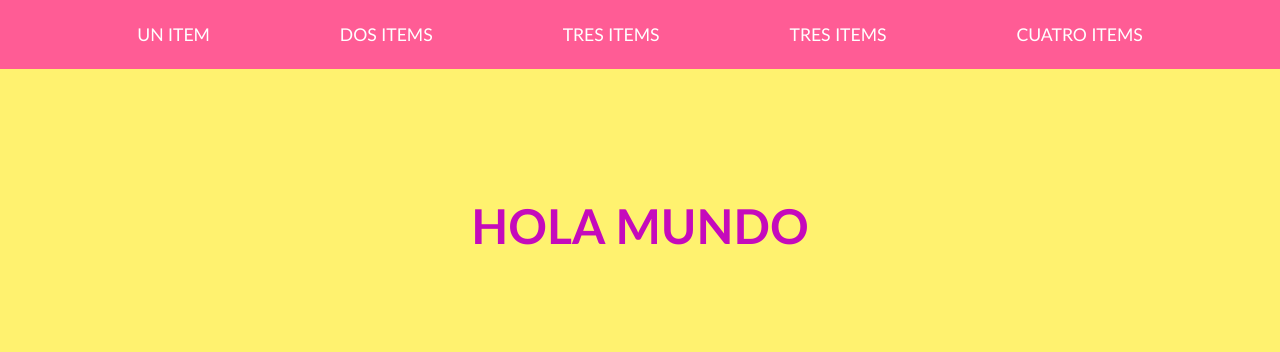
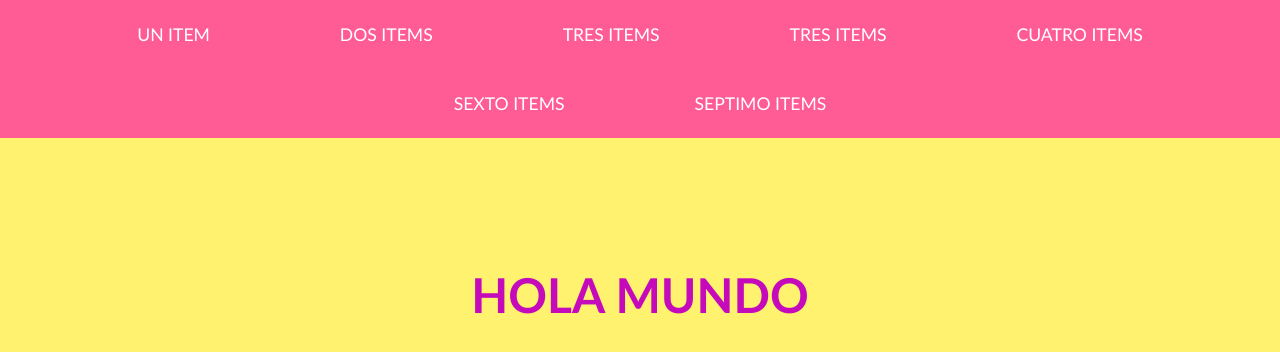
Before and after one commit to PatriciaVera/hyperblog, a plain HTML site: page index.html in a window 1280 px wide. Drawn offline with Linux system fonts and the light colour scheme.

Commit message:
una versión del hyperblog

```diff
--- a/index.html
+++ b/index.html
@@ -16,6 +16,8 @@
 			<li>tres items</li>
 			<li>tres items</li>
 			<li>cuatro items</li>
+			<li>sexto items</li>
+			<li>septimo items</li>
 			</ul>
 		</nav>
 	</main>
```
